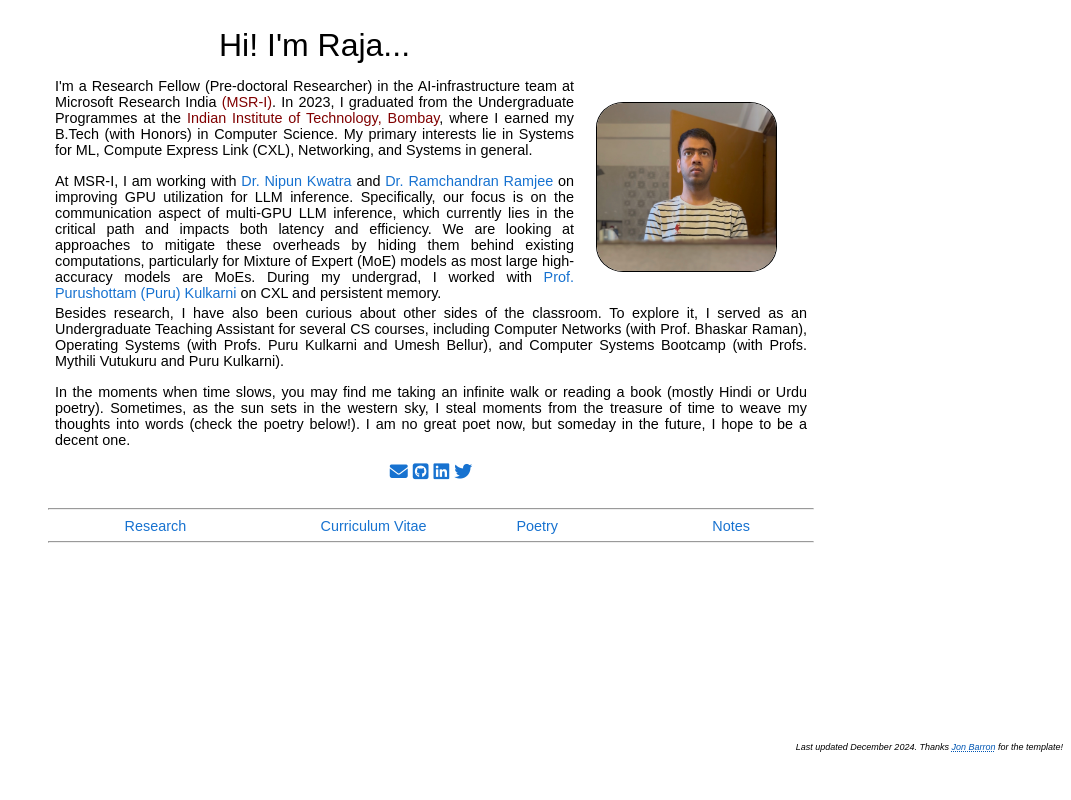
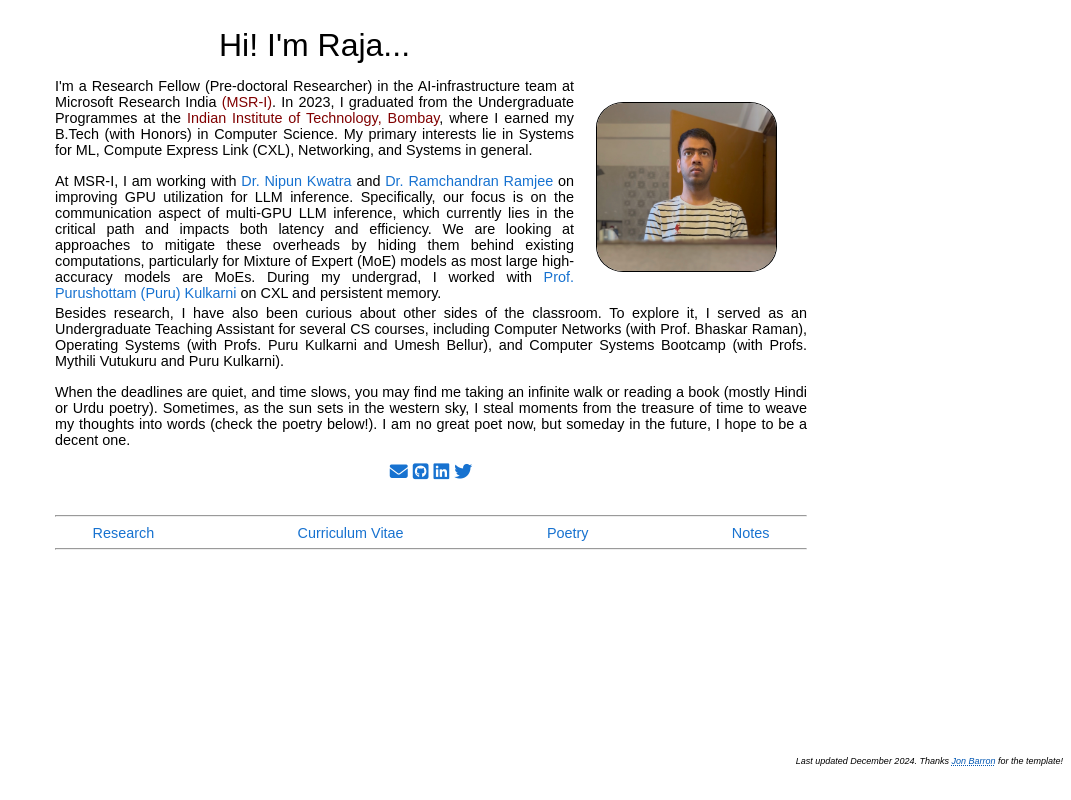
Before and after one commit to rajagond/rajagond.github.io, a plain HTML site: page index.html in a window 1280 px wide. Shown: the whole page, without its empty margins (209-1280 px from the left). Drawn offline with Linux system fonts and the light colour scheme; some icons are missing; a web font is replaced by a local one.

Commit message:
dec update (3)

```diff
--- a/index.html
+++ b/index.html
@@ -81,7 +81,7 @@
 									</p>
 									<!-- Hoobies -->
 									<p align="justify">
-										In the moments when time slows, you may find me taking an infinite walk or reading a book (mostly Hindi or Urdu poetry).
+										When the deadlines are quiet, and time slows, you may find me taking an infinite walk or reading a book (mostly Hindi or Urdu poetry).
 										Sometimes, as the sun sets in the western sky, I steal moments from the treasure of time to weave my thoughts into words (check the poetry below!).
 										I am no great poet now, but someday in the future, I hope to be a decent one.
 									</p>
@@ -105,7 +105,7 @@
 			<tr>
 				<!--SubSections-->
 				<td>
-					<table align='center' border='0' cellpadding='3' width='100%' style="position: relative; top: -100px;">
+					<table align='center' border='0' cellpadding='10' width='100%' style="position: relative; top: -100px;">
 						<tbody>
 							<tr>
 								<td width='100%'>
--- a/stylesheet.css
+++ b/stylesheet.css
@@ -83,7 +83,7 @@ span.highlight {
   padding: 0;
   display: flex;
   justify-content: space-between;
-  width: 80%;
+  width: 90%;
   /* max-width: 400px; */
   margin: 1em auto;
   margin-top: 0%;
@@ -92,7 +92,7 @@ span.highlight {
 
 .subsections li {
   display: inline;
-  width: 25px;
+  /* width: 25px; */
 }
 
 .icons {
```
